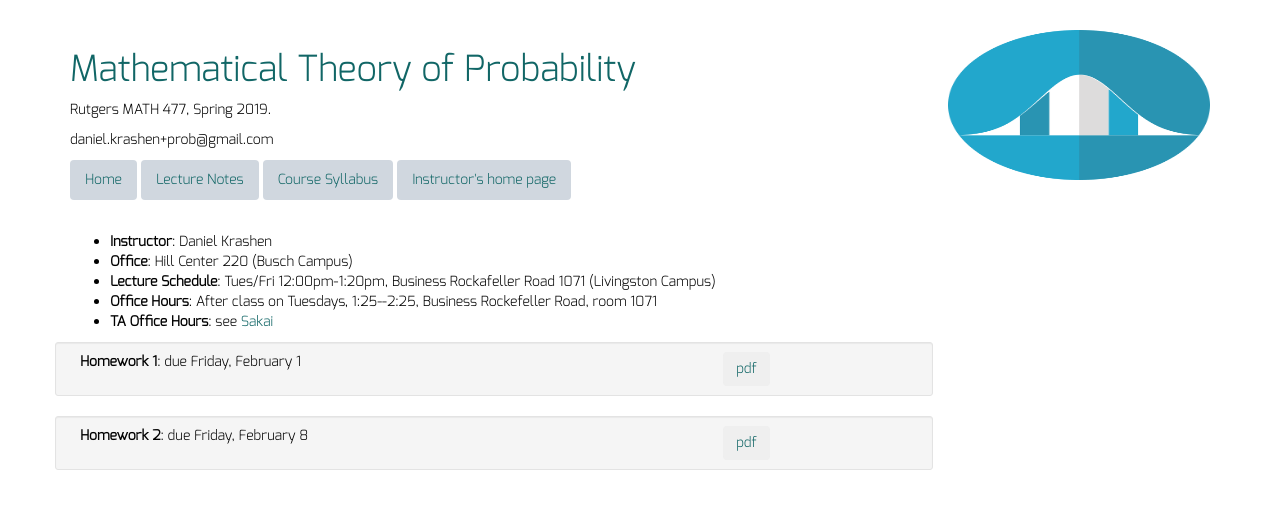
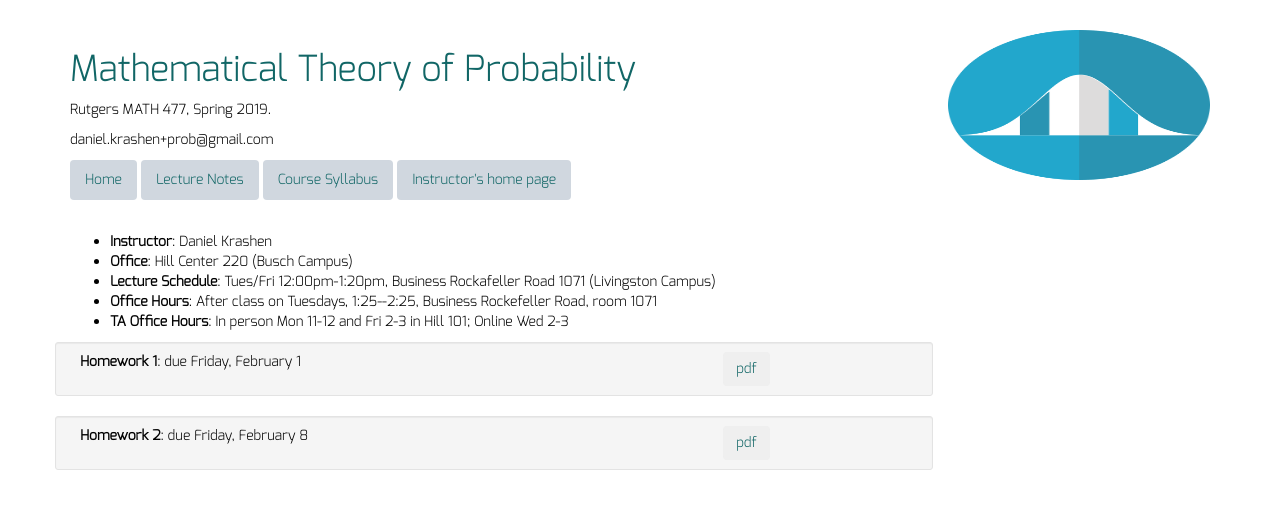
Before and after one commit to dkrashen/probability, a Jekyll site: the page built from index.html, in a window 1280 px wide. Shown: the top 509 px of the page. Built offline with Jekyll 4.4.1, drawn with Linux system fonts in a browser that asks for light colours; nearby versions of some CDN libraries.

Commit message:
add ta office hour details

```diff
--- a/_config.yml
+++ b/_config.yml
@@ -10,7 +10,8 @@ instructor: "Daniel Krashen"
 email: "daniel.krashen+prob@gmail.com"
 office: "Hill Center 220 (Busch Campus)"
 office_hours: "After class on Tuesdays, 1:25--2:25, Business Rockefeller Road, room 1071"
-TA_office_hours: "see <a href='http://sakai.rutgers.edu'>Sakai</a>"
+TA_office_hours: "In person Mon 11-12 and Fri 2-3 in Hill 101;
+Online Wed 2-3"
 lecture_schedule: "Tues/Fri 12:00pm-1:20pm, Business Rockafeller Road 1071
 (Livingston Campus)"
 
```
